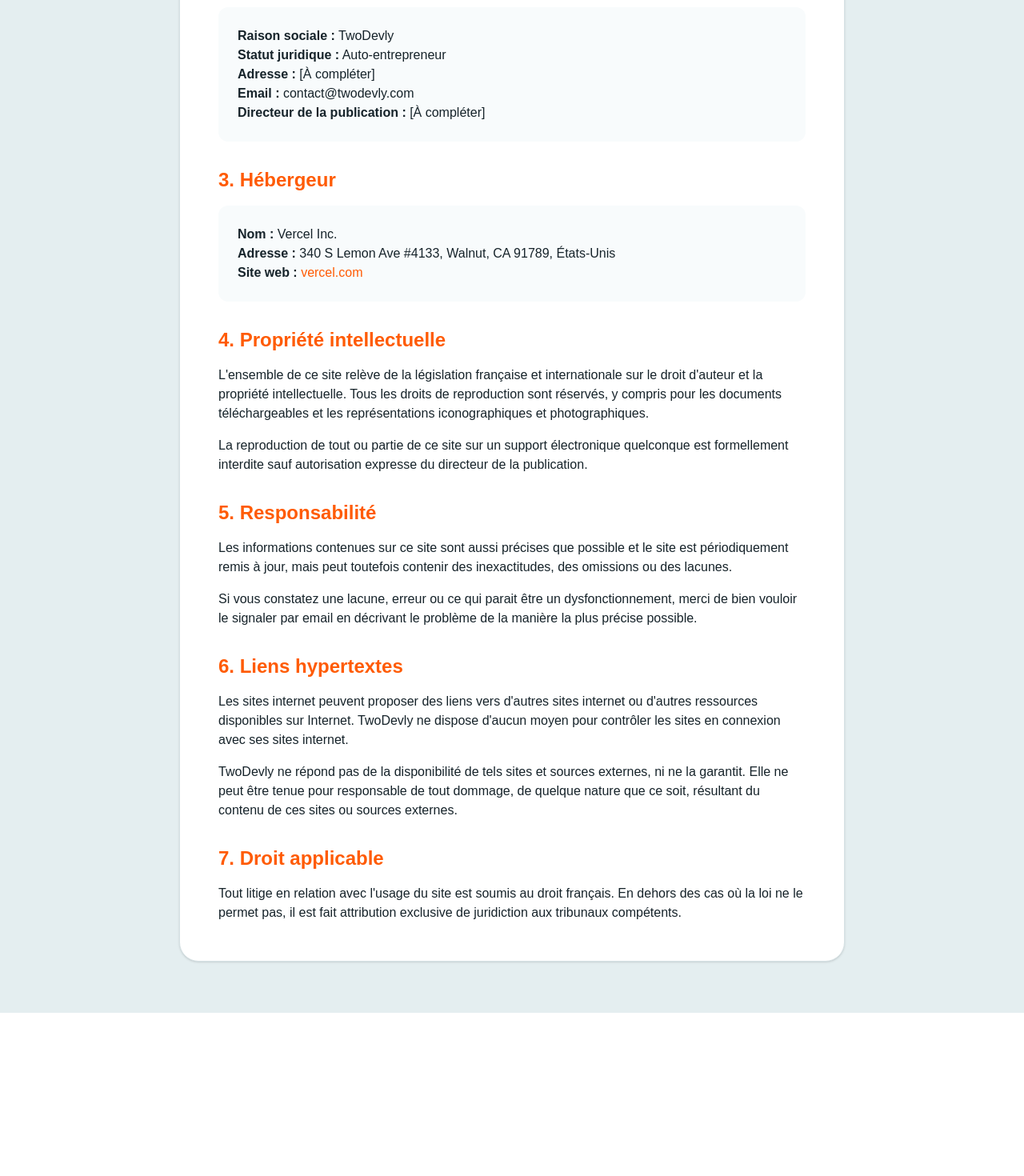
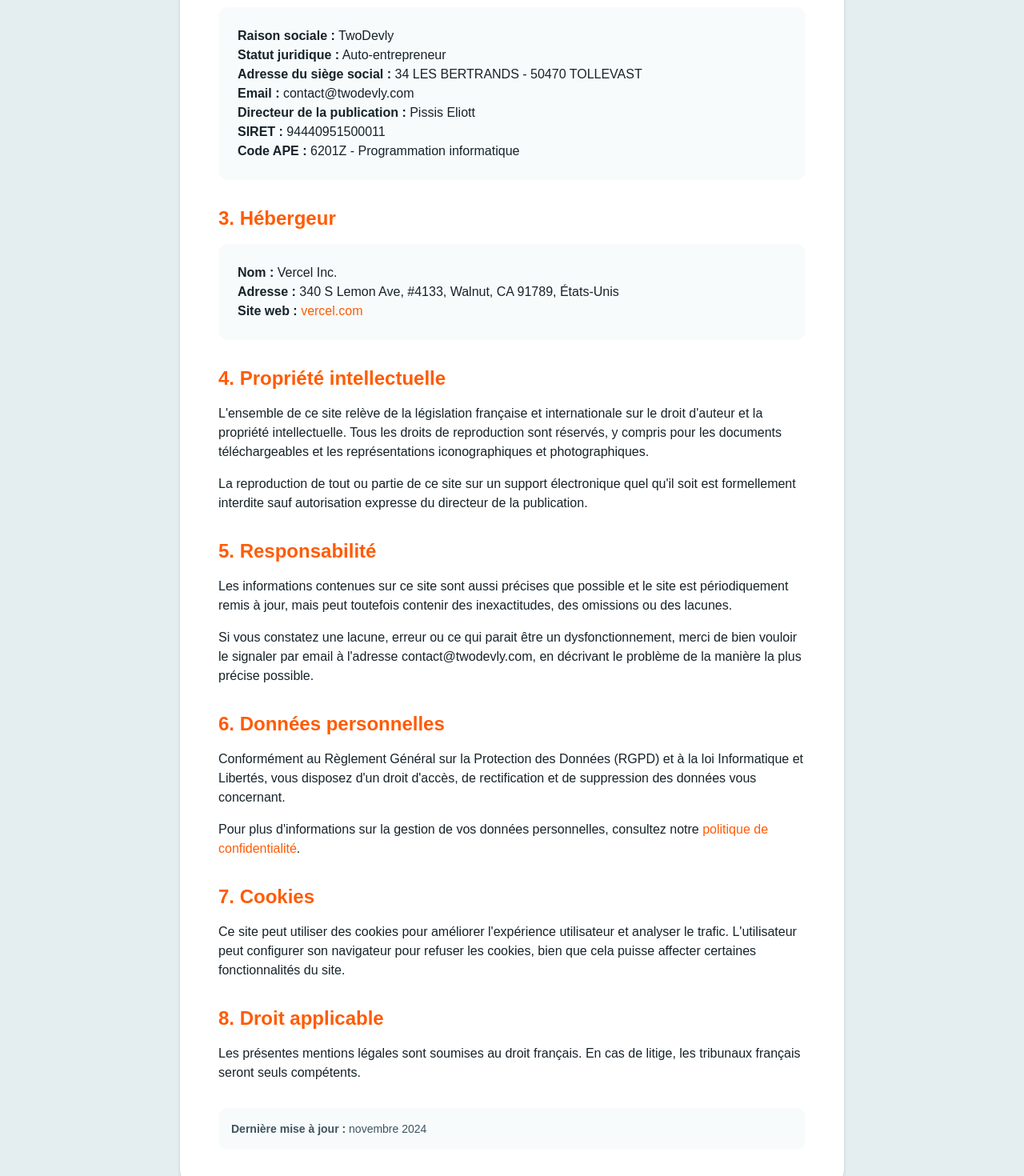
Before and after one commit to leolsvg/twodevly, a Next.js app: page /mentions-legales in a window 1280 px wide. Shown: the part 480-1950 px from the top of the page at 80% size. Before the commit the page ends 1746 px from the top, so only its background shows below. Built offline with nearby package versions, Linux system fonts and the light colour scheme.

Commit message:
la fin du site

```diff
--- a/src/app/mentions-legales/page.tsx
+++ b/src/app/mentions-legales/page.tsx
@@ -40,9 +40,11 @@
               <div className="bg-[#F8FBFC] rounded-xl p-6">
                 <p><strong>Raison sociale :</strong> TwoDevly</p>
                 <p><strong>Statut juridique :</strong> Auto-entrepreneur</p>
-                <p><strong>Adresse :</strong> [À compléter]</p>
+                <p><strong>Adresse du siège social :</strong> 34 LES BERTRANDS - 50470 TOLLEVAST</p>
                 <p><strong>Email :</strong> contact@twodevly.com</p>
-                <p><strong>Directeur de la publication :</strong> [À compléter]</p>
+                <p><strong>Directeur de la publication :</strong> Pissis Eliott</p>
+                <p><strong>SIRET :</strong> 94440951500011</p>
+                <p><strong>Code APE :</strong> 6201Z - Programmation informatique</p>
               </div>
             </section>
 
@@ -50,8 +52,8 @@
               <h2 className="text-2xl font-semibold mb-4 text-[#FF5B04]">3. Hébergeur</h2>
               <div className="bg-[#F8FBFC] rounded-xl p-6">
                 <p><strong>Nom :</strong> Vercel Inc.</p>
-                <p><strong>Adresse :</strong> 340 S Lemon Ave #4133, Walnut, CA 91789, États-Unis</p>
-                <p><strong>Site web :</strong> <a href="https://vercel.com" className="text-[#FF5B04] hover:underline">vercel.com</a></p>
+                <p><strong>Adresse :</strong> 340 S Lemon Ave, #4133, Walnut, CA 91789, États-Unis</p>
+                <p><strong>Site web :</strong> <a href="https://vercel.com" target="_blank" rel="noreferrer" className="text-[#FF5B04] hover:underline">vercel.com</a></p>
               </div>
             </section>
 
@@ -62,9 +64,9 @@
                 et la propriété intellectuelle. Tous les droits de reproduction sont réservés, y compris pour les
                 documents téléchargeables et les représentations iconographiques et photographiques.
               </p>
-              <p>
-                La reproduction de tout ou partie de ce site sur un support électronique quelconque est formellement
-                interdite sauf autorisation expresse du directeur de la publication.
+              <p className="mb-4">
+                La reproduction de tout ou partie de ce site sur un support électronique quel qu&apos;il soit est
+                formellement interdite sauf autorisation expresse du directeur de la publication.
               </p>
             </section>
 
@@ -74,33 +76,47 @@
                 Les informations contenues sur ce site sont aussi précises que possible et le site est périodiquement
                 remis à jour, mais peut toutefois contenir des inexactitudes, des omissions ou des lacunes.
               </p>
-              <p>
+              <p className="mb-4">
                 Si vous constatez une lacune, erreur ou ce qui parait être un dysfonctionnement, merci de bien vouloir
-                le signaler par email en décrivant le problème de la manière la plus précise possible.
+                le signaler par email à l&apos;adresse contact@twodevly.com, en décrivant le problème de la manière la plus
+                précise possible.
               </p>
             </section>
 
             <section className="mb-8">
-              <h2 className="text-2xl font-semibold mb-4 text-[#FF5B04]">6. Liens hypertextes</h2>
+              <h2 className="text-2xl font-semibold mb-4 text-[#FF5B04]">6. Données personnelles</h2>
               <p className="mb-4">
-                Les sites internet peuvent proposer des liens vers d&apos;autres sites internet ou d&apos;autres ressources
-                disponibles sur Internet. TwoDevly ne dispose d&apos;aucun moyen pour contrôler les sites en connexion
-                avec ses sites internet.
+                Conformément au Règlement Général sur la Protection des Données (RGPD) et à la loi Informatique et
+                Libertés, vous disposez d&apos;un droit d&apos;accès, de rectification et de suppression des données vous concernant.
               </p>
-              <p>
-                TwoDevly ne répond pas de la disponibilité de tels sites et sources externes, ni ne la garantit.
-                Elle ne peut être tenue pour responsable de tout dommage, de quelque nature que ce soit, résultant
-                du contenu de ces sites ou sources externes.
+              <p className="mb-4">
+                Pour plus d&apos;informations sur la gestion de vos données personnelles, consultez notre
+                <Link href="/politique-confidentialite" className="text-[#FF5B04] hover:underline">
+                  {" "}politique de confidentialité
+                </Link>.
               </p>
             </section>
 
-            <section>
-              <h2 className="text-2xl font-semibold mb-4 text-[#FF5B04]">7. Droit applicable</h2>
-              <p>
-                Tout litige en relation avec l&apos;usage du site est soumis au droit français. En dehors des cas où la
-                loi ne le permet pas, il est fait attribution exclusive de juridiction aux tribunaux compétents.
+            <section className="mb-8">
+              <h2 className="text-2xl font-semibold mb-4 text-[#FF5B04]">7. Cookies</h2>
+              <p className="mb-4">
+                Ce site peut utiliser des cookies pour améliorer l&apos;expérience utilisateur et analyser le trafic.
+                L&apos;utilisateur peut configurer son navigateur pour refuser les cookies, bien que cela puisse affecter
+                certaines fonctionnalités du site.
               </p>
             </section>
+
+            <section className="mb-8">
+              <h2 className="text-2xl font-semibold mb-4 text-[#FF5B04]">8. Droit applicable</h2>
+              <p className="mb-4">
+                Les présentes mentions légales sont soumises au droit français. En cas de litige, les tribunaux
+                français seront seuls compétents.
+              </p>
+            </section>
+
+            <div className="text-sm text-[#3F5560] mt-8 p-4 bg-[#F8FBFC] rounded-xl">
+              <p><strong>Dernière mise à jour :</strong> novembre 2024</p>
+            </div>
           </div>
         </div>
       </div>
```
